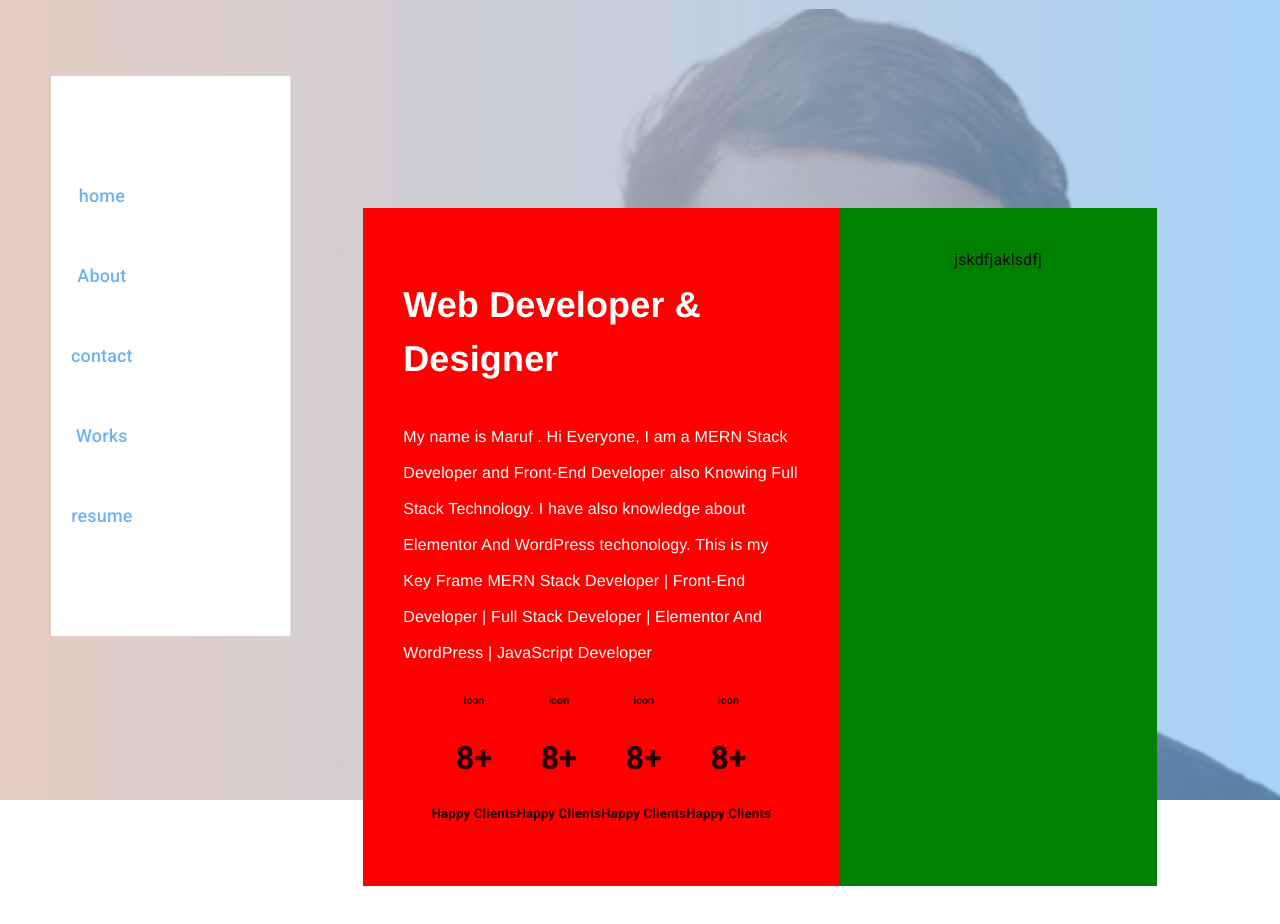
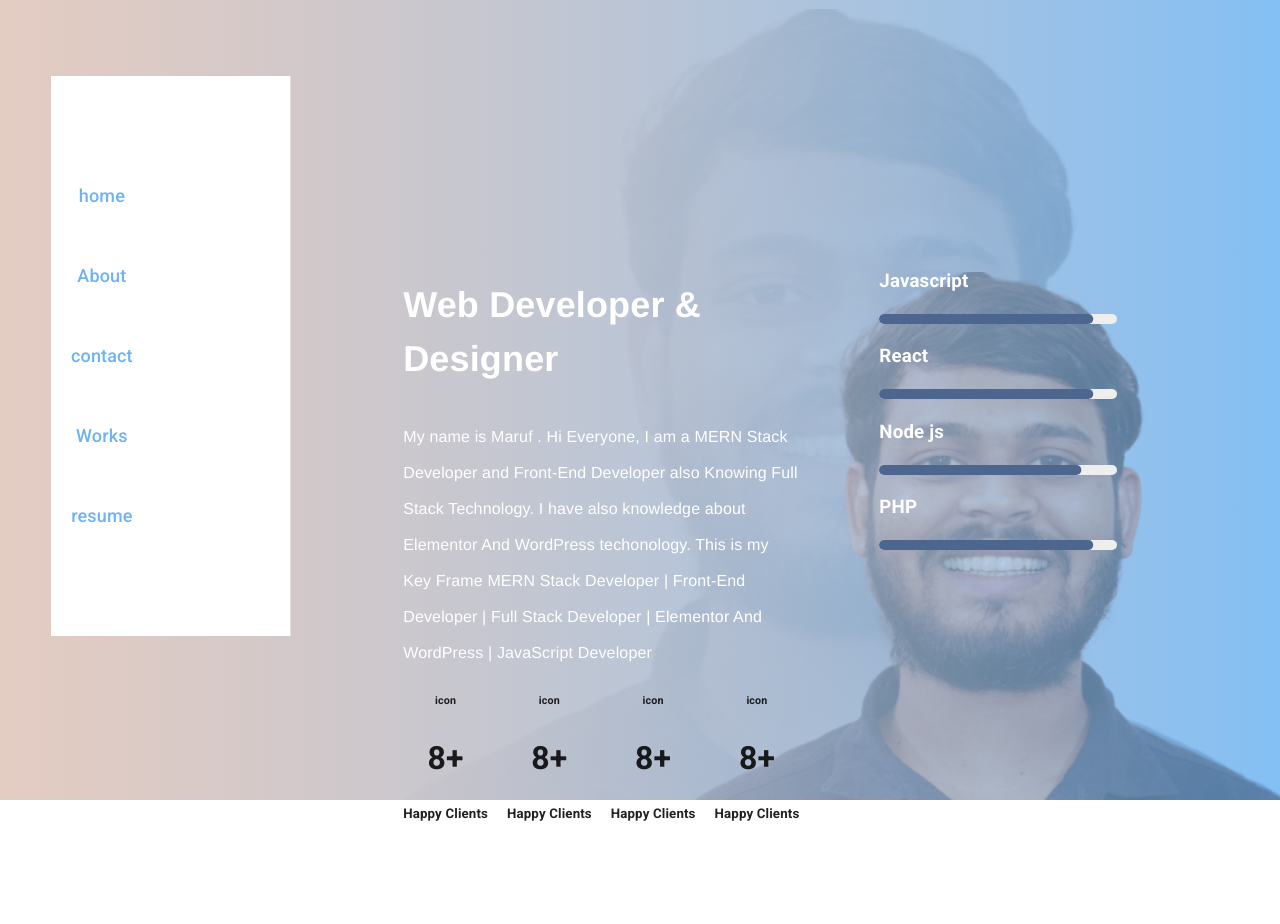
Before and after one commit to MarufMobin/myportfolio, a React (Create React App) app: page /about in a window 1280 px wide. Shown: the top 924 px of the page. After the commit the page ends 886 px from the top, so only its background shows below. Built offline with nearby package versions, Linux system fonts and the light colour scheme.

Commit message:
about page work

```diff
--- a/src/Pages/About/About.css
+++ b/src/Pages/About/About.css
@@ -1,3 +1,12 @@
+.about-body {
+    text-align: center;
+    background-image: linear-gradient(to left, rgba(109, 179, 242, .6), rgb(228 204 194)), url(../../images/marufmobin.png);
+    background-size: cover, 600px;
+    background-position: center, right bottom;
+    background-repeat: no-repeat, no-repeat;
+    height: 100vh;
+}
+
 .custom-about {
     width: 80%;
     margin: 120px auto;
@@ -5,13 +14,11 @@
 }
 
 .inner-about-fist {
-    background-color: red;
     width: 60%;
     padding: 40px;
 }
 
 .inner-about-second {
-    background-color: green;
     width: 40%;
     padding: 40px;
 }
@@ -31,7 +38,7 @@
 
 .satisfy-clients {
     display: flex;
-    justify-content: center;
+    justify-content: space-between;
     align-items: center;
     flex-wrap: wrap;
 }
@@ -114,3 +121,8 @@
         min-height: 0px !important;
     }
 }
+
+.skill-name {
+    color: #fff;
+    text-align: left;
+}
--- a/src/Pages/About/About.js
+++ b/src/Pages/About/About.js
@@ -9,9 +9,26 @@ import './About.css'
 import MenuIcon from '@mui/icons-material/Menu';
 import Toolbar from '@mui/material/Toolbar';
 import Typography from '@mui/material/Typography';
-import { Link, useRouteMatch } from 'react-router-dom';
+import { useRouteMatch } from 'react-router-dom';
+import { styled } from '@mui/material/styles';
+
+import LinearProgress, { linearProgressClasses } from '@mui/material/LinearProgress';
+
 import Menu from '../Menu/Menu';
 const drawerWidth = 240;
+
+const BorderLinearProgress = styled(LinearProgress)(({ theme }) => ({
+    height: 10,
+    borderRadius: 5,
+    [`&.${linearProgressClasses.colorPrimary}`]: {
+      backgroundColor: theme.palette.grey[theme.palette.mode === 'light' ? 200 : 800],
+    },
+    [`& .${linearProgressClasses.bar}`]: {
+      borderRadius: 5,
+      backgroundColor: theme.palette.mode === 'light' ? '#4d6690' : '#308fe8',
+    },
+  }));
+
 
 function About(props) {
     const { window } = props;
@@ -30,10 +47,11 @@ function About(props) {
         </div>
     );
 
+
     const container = window !== undefined ? () => window().document.body : undefined;
 
     return (
-        <Box sx={{ display: 'flex' }}>
+        <Box sx={{ display: 'flex' }} className='about-body'>
             <CssBaseline />
             <AppBar
                 position="fixed"
@@ -132,7 +150,16 @@ function About(props) {
                         </div>
                     </div>
                     <div className='inner-about-second'>
-                        jskdfjaklsdfj
+                        <Box sx={{ flexGrow: 1 }}>
+                            <h3 className="skill-name">Javascript</h3>
+                            <BorderLinearProgress variant="determinate" value={90} />
+                            <h3 className="skill-name">React</h3>
+                            <BorderLinearProgress variant="determinate" value={90} />
+                            <h3 className="skill-name">Node js</h3>
+                            <BorderLinearProgress variant="determinate" value={85} />
+                            <h3 className="skill-name">PHP</h3>
+                            <BorderLinearProgress variant="determinate" value={90} />
+                        </Box>
                     </div>
                 </div>
             </Box>
```
